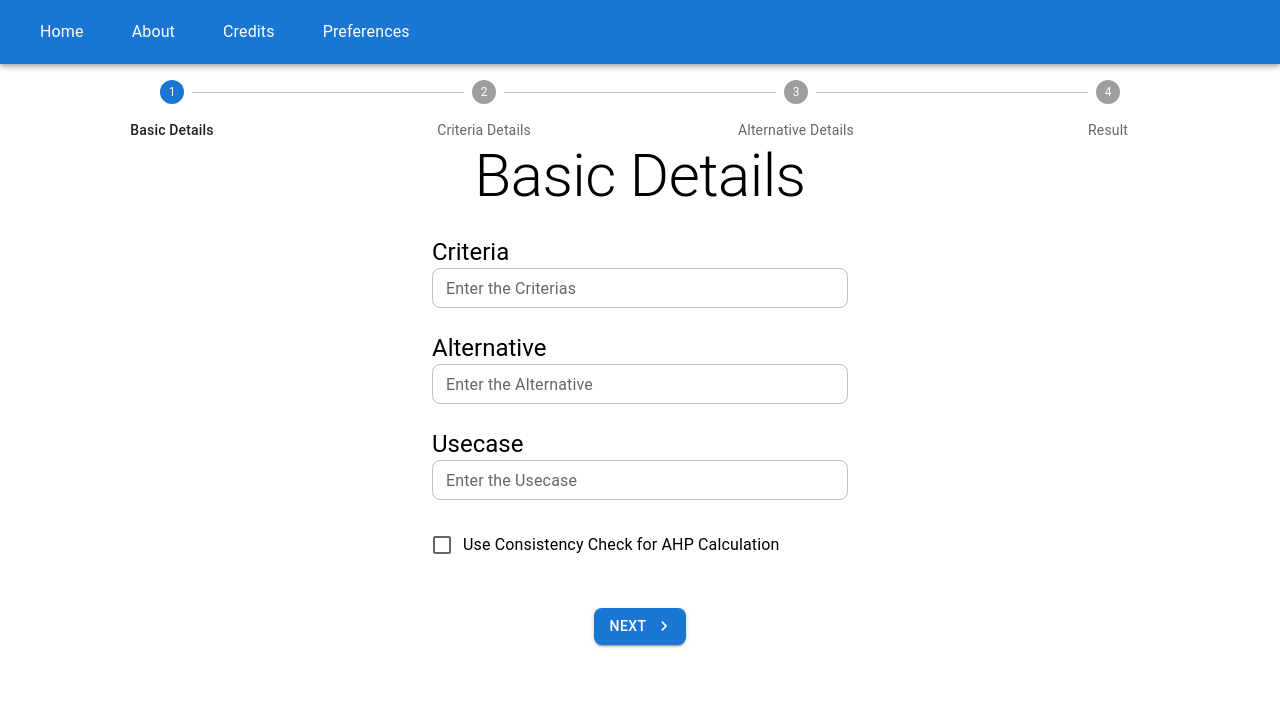
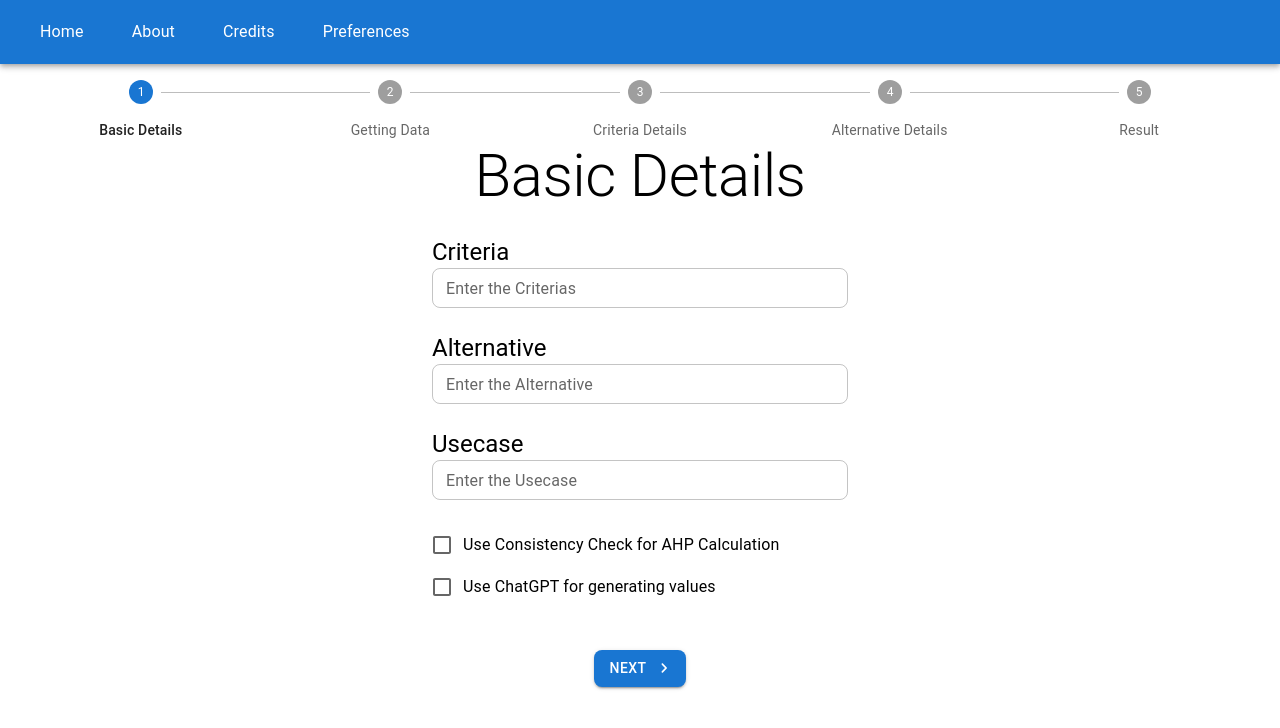
Before and after one commit to sukhmeetbawa/Awesome-AHP, a React (Vite) app in the folder frontend/: page / in a window 1280 px wide. Shown: the top 728 px of the page. Built offline with nearby package versions, Linux system fonts and the light colour scheme.

Commit message:
Add skip ChatGPT functionality to Form component

```diff
--- a/frontend/src/pages/Form.tsx
+++ b/frontend/src/pages/Form.tsx
@@ -19,6 +19,7 @@ const Form = () => {
 
     const steps = [
         "Basic Details",
+        "Getting Data",
         "Criteria Details",
         "Alternative Details",
         "Result",
@@ -38,6 +39,9 @@ const Form = () => {
 
     //Consistency Check
     const [consistencyCheck, setConsistencyCheck] = useState(false);
+
+    //ChatGPT
+    const [chatGPT, setChatGPT] = useState(false);
 
     //Functions
     const nextStep: () => void = () => {
@@ -83,6 +87,8 @@ const Form = () => {
                     setUsecase={setUsecase}
                     consistency={consistencyCheck}
                     setConsistency={setConsistencyCheck}
+                    chatgpt={chatGPT}
+                    setChatGPT={setChatGPT}
                 />
             )}
             {step == 2 && (
@@ -93,6 +99,7 @@ const Form = () => {
                     setCriteriaMatrix={setCriteriaMatrix}
                     setAlternativeMatrices={setAlternativeMatrices}
                     nextStep={nextStep}
+                    chatgpt={chatGPT}
                 />
             )}
 
--- a/frontend/src/pages/Form/BasicForm.tsx
+++ b/frontend/src/pages/Form/BasicForm.tsx
@@ -17,6 +17,8 @@ interface BasicFormProps {
     usecase: string;
     consistency: boolean;
     setConsistency: (consistency: boolean) => void;
+    chatgpt: boolean;
+    setChatGPT: (chatgpt: boolean) => void;
 }
 const BasicForm: React.FC<BasicFormProps> = ({
     nextStep,
@@ -28,6 +30,8 @@ const BasicForm: React.FC<BasicFormProps> = ({
     usecase,
     consistency,
     setConsistency,
+    chatgpt,
+    setChatGPT,
 }) => {
     const handleCriteriaChange = (
         event: React.ChangeEvent<HTMLInputElement>,
@@ -76,6 +80,12 @@ const BasicForm: React.FC<BasicFormProps> = ({
         event: React.ChangeEvent<HTMLInputElement>,
     ) => {
         setConsistency(event.target.checked);
+    };
+
+    const handleChatGPTChange = (
+        event: React.ChangeEvent<HTMLInputElement>,
+    ) => {
+        setChatGPT(event.target.checked);
     };
 
     return (
@@ -146,6 +156,16 @@ const BasicForm: React.FC<BasicFormProps> = ({
                         }
                         label="Use Consistency Check for AHP Calculation"
                     />{" "}
+                    <FormControlLabel
+                        control={
+                            <Checkbox
+                                checked={chatgpt}
+                                onChange={handleChatGPTChange}
+                                color="primary"
+                            />
+                        }
+                        label="Use ChatGPT for generating values"
+                    />{" "}
                 </Grid>
                 <Grid item xs />
             </Grid>
--- a/frontend/src/pages/Form/Response.tsx
+++ b/frontend/src/pages/Form/Response.tsx
@@ -12,6 +12,7 @@ interface ResponseProps {
     setCriteriaMatrix: (criteriaMatrix: number[][]) => void;
     setAlternativeMatrices: (alternativeMatrices: number[][][]) => void;
     nextStep: () => void;
+    chatgpt: boolean;
 }
 
 const Response: React.FC<ResponseProps> = ({
@@ -21,6 +22,7 @@ const Response: React.FC<ResponseProps> = ({
     setCriteriaMatrix,
     setAlternativeMatrices,
     nextStep,
+    chatgpt,
 }) => {
     const navigate = useNavigate();
     const apiKey = useCookies(["api_key"]);
@@ -29,6 +31,24 @@ const Response: React.FC<ResponseProps> = ({
     const [randomFact, setRandomFact] = useState<string>("");
 
     const getMatrices = async () => {
+        if (!chatgpt) {
+            // Initialize criteria matrix with 1s
+            const criteriaMatrix = Array(criteria.length).fill(
+                Array(criteria.length).fill(1),
+            );
+            setCriteriaMatrix(criteriaMatrix);
+
+            // Initialize alternative matrices with 1s
+            const alternativeMatrices = Array(criteria.length).fill(
+                Array(alternatives.length).fill(
+                    Array(alternatives.length).fill(1),
+                ),
+            );
+            setAlternativeMatrices(alternativeMatrices);
+
+            nextStep();
+            return;
+        }
         if (!apiKey[0].api_key) {
             alert("API Key not found");
             navigate("/preferences");
@@ -65,8 +85,6 @@ const Response: React.FC<ResponseProps> = ({
             console.log("Matrices recieved from API");
 
             nextStep();
-            // setTimeout(() => {
-            // }, 10000);
         } catch (error) {
             console.log(error);
             alert("Invalid API Key");
```
